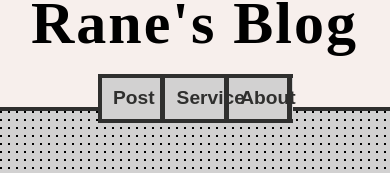
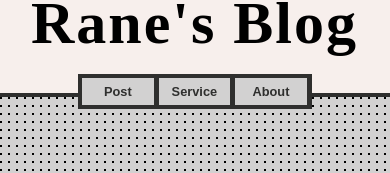
Before and after one commit to kisaragiRY/Rane-Blog, a React (Create React App) app: page / in a window 390 px wide. Shown: the part 392-565 px from the top of the page. Built offline with nearby package versions, Linux system fonts and the light colour scheme; a web font is replaced by a local one.

Commit message:
quick links font size change with the window size #1

```diff
--- a/src/Pages/Home/home.css
+++ b/src/Pages/Home/home.css
@@ -27,7 +27,7 @@
     border-top: 4px solid var(--color-text);
     border-bottom: 4px solid var(--color-text);
     border-left: 4px solid var(--color-text);
-    width: 50%;
+    width: 60%;
     margin: auto;
     position: relative;
     bottom: -1rem;
@@ -36,10 +36,10 @@
 }
 .quick-links-wrapper li{
     display: inline-block;
-    padding: .5em .6em;
+    padding: .5em .3em;
     width: 33.3%;
     text-align: center;
-    font-size: 1.2rem;
+    font-size: 1.1rem;
     font-weight: bold;
     border-right: 5px solid var(--color-text);
 }
@@ -91,63 +91,10 @@
 .article-card div:nth-child(2) a{
     word-wrap: break-word;
 }
-/* @media (max-width: 551.98px){
-    .recent-article{
-        width: 90%;
-    }
 
-    .article-card{
-        max-width: 100%;
-        flex-basis: 100%;
-        flex-grow: 0;
+
+@media (max-width:35em){
+    .quick-links-wrapper li{
+        font-size: .8rem;
     }
 }
- @media (min-width: 552px) and (max-width: 727.98px){
-    .recent-article{
-        width: 90%;
-    }
-
-    .article-card{
-        min-height: 60px;
-        max-width: 45%;
-        flex-basis: 45%;
-        flex-grow: 0;
-    }
-}
-
-@media (min-width: 728px) and (max-width: 903.98px){
-    .recent-article{
-        width: 85%;
-    }
-
-    .article-card{
-        min-height: 60px;
-        max-width: 45%;
-        flex-basis: 45%;
-        flex-grow: 0;
-    }
-}
-
-@media (min-width: 904px) and (max-width: 1079.98px){
-    .recent-article{
-        width: 78%;
-    }
-    .article-card{
-        min-height: 60px;
-        max-width: 45%;
-        flex-basis: 45%;
-        flex-grow: 0;
-    }
-}
-
-@media (min-width: 1080px){
-    .recent-article{
-        width: 70%;
-    }
-    .article-card{
-        min-height: 60px;
-        max-width: 45%;
-        flex-basis: 45%;
-        flex-grow: 0;
-    }
-} */
```
